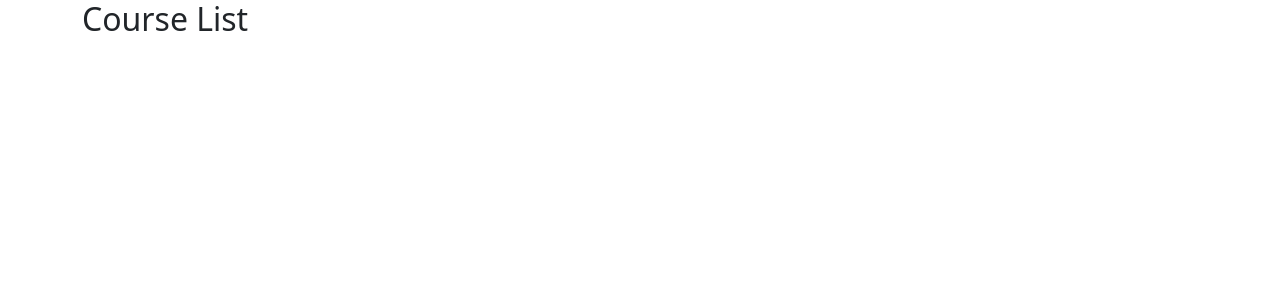
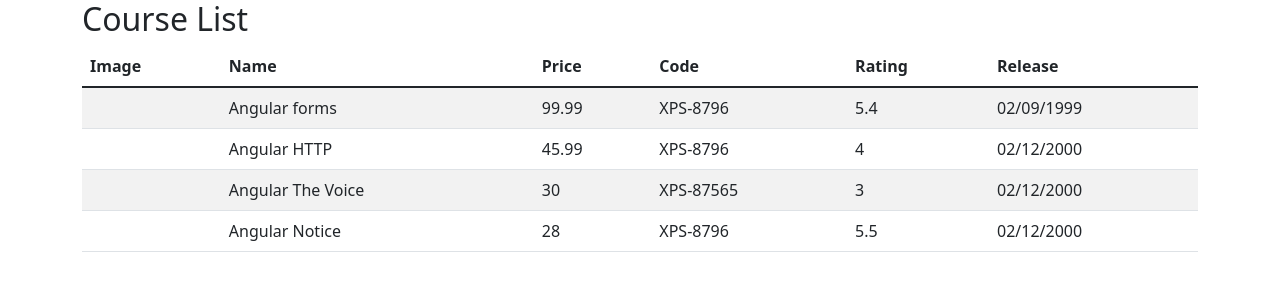
Before and after one commit to ClaudioFidelis/dio-angular, an Angular app: page / in a window 1280 px wide. Shown: the top 300 px of the page. Built offline with nearby package versions, Linux system fonts and the light colour scheme.

Commit message:
Criando uma classe, utilizando uma table e conhecendo ngFor

```diff
--- a/src/app/courses/course-list.component.html
+++ b/src/app/courses/course-list.component.html
@@ -1 +1,23 @@
 <h2> Course List </h2>
+<table class="table table-striped">
+    <thead>
+        <tr>
+            <th>Image</th>
+            <th>Name</th>
+            <th>Price</th>
+            <th>Code</th>
+            <th>Rating</th>
+            <th>Release</th>
+        </tr>
+    </thead>
+    <tbody>
+        <tr *ngFor="let course of courses">
+            <td>{{course.imageUrl}}</td>
+            <td>{{course.name}}</td>
+            <td>{{course.price}}</td>
+            <td>{{course.code}}</td>
+            <td>{{course.rating}}</td>
+            <td>{{course.releaseDate}}</td>
+        </tr>
+    </tbody>
+</table>
--- a/src/app/courses/course-list.component.ts
+++ b/src/app/courses/course-list.component.ts
@@ -1,4 +1,5 @@
-import { Component } from "@angular/core";
+import { Component, OnInit } from "@angular/core";
+import { Course } from "./course";
 
 
 @Component({
@@ -6,6 +7,53 @@
     templateUrl: './course-list.component.html'
 })
 
-export class CourseListComponent{
+export class CourseListComponent implements OnInit {
 
+    courses: Course[] = [];
+
+    // método implementado que é chamado assim que o componente é inicializado
+    ngOnInit(): void {
+        this.courses = [
+            {
+                id: 1,
+                name: 'Angular forms',
+                imageUrl: '',
+                price: 99.99,
+                code: 'XPS-8796',
+                duration: 120,
+                rating: 5.4,
+                releaseDate: '02/09/1999'
+            },
+            {
+                id: 2,
+                name: 'Angular HTTP',
+                imageUrl: '',
+                price: 45.99,
+                code: 'XPS-8796',
+                duration: 80,
+                rating: 4,
+                releaseDate: '02/12/2000'
+            },
+            {
+                id: 3,
+                name: 'Angular The Voice',
+                imageUrl: '',
+                price: 30,
+                code: 'XPS-87565',
+                duration: 100,
+                rating: 3,
+                releaseDate: '02/12/2000'
+            },
+            {
+                id: 2,
+                name: 'Angular Notice',
+                imageUrl: '',
+                price: 28,
+                code: 'XPS-8796',
+                duration: 88,
+                rating: 5.5,
+                releaseDate: '02/12/2000'
+            }
+        ]
+    }
 }
--- /dev/null
+++ b/src/app/courses/course.ts
@@ -0,0 +1,10 @@
+export class Course{
+    id: number = 0;
+    name: string = '';
+    imageUrl: string = '';
+    price: number = 0;
+    code: string = '';
+    duration: number = 0;
+    rating: number = 0;
+    releaseDate = '';
+}
```
